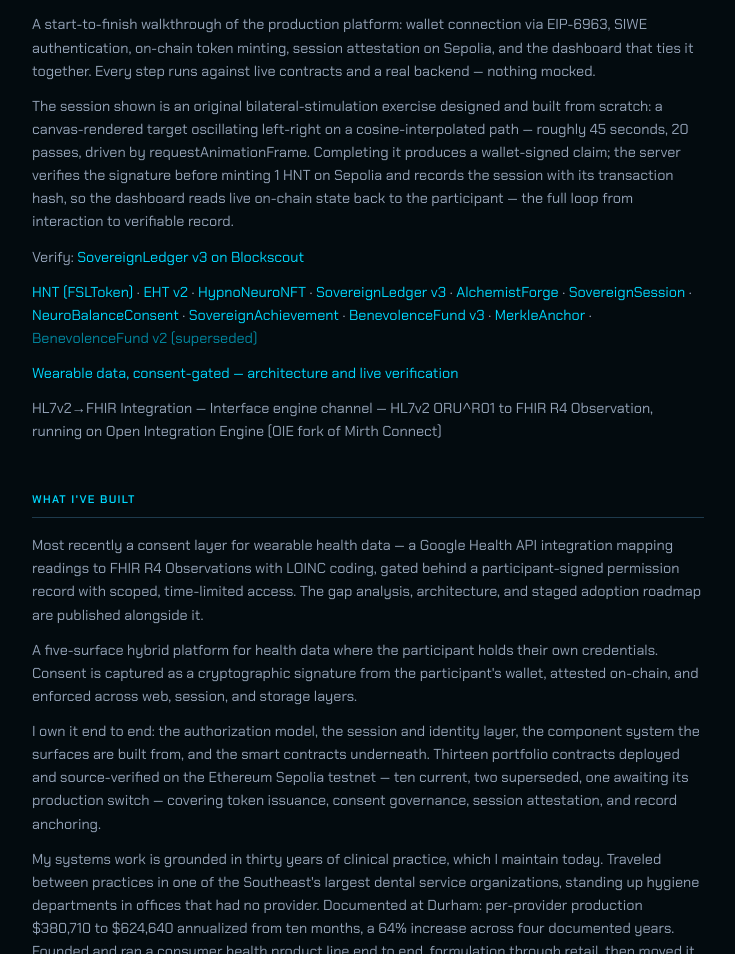
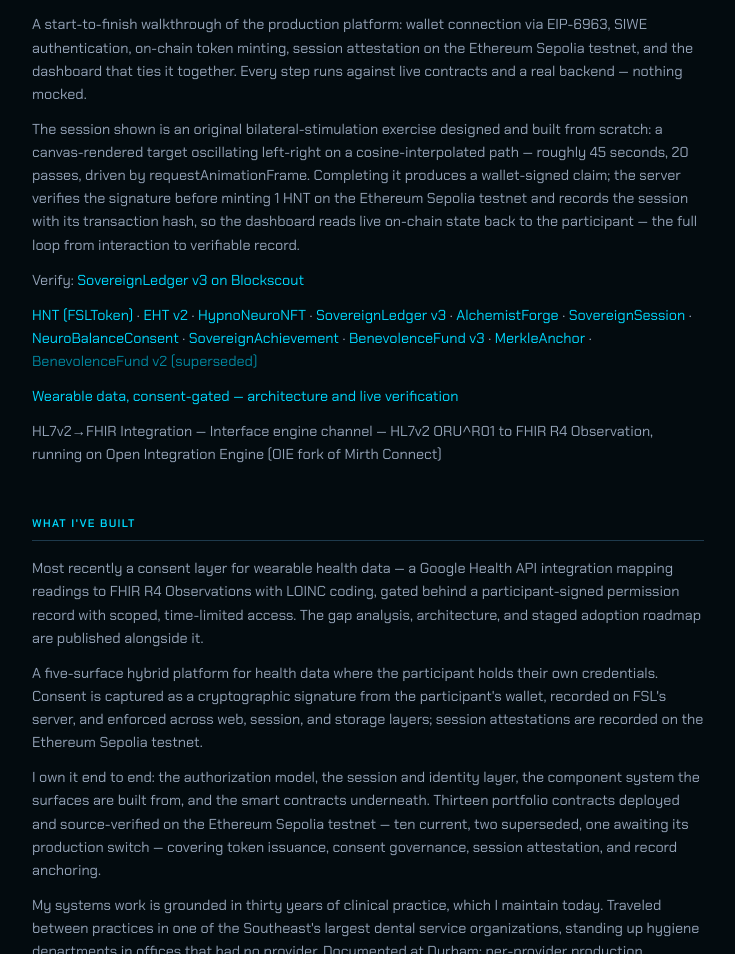
Before and after one commit to mmdavenport/mmdavenport.github.io, a plain HTML site: page index.html in a window 1280 px wide. Shown: the part 622-1576 px from the top of the page, without its empty margins (272-1007 px from the left). Drawn offline with Linux system fonts and the light colour scheme.

Commit message:
fix(resume): CSU Global, Ethereum Sepolia testnet, consent wording; re-render PDF
Education institution is Colorado State University Global (resume.html summary
and education line). Bare "on Sepolia" becomes "on the Ethereum Sepolia
testnet" (index.html). Consent is recorded on FSL's server, not attested
on-chain. resume.pdf re-rendered from resume.html with headless Chrome (one
page), metadata cleared.

```diff
--- a/index.html
+++ b/index.html
@@ -32,7 +32,7 @@
   <p>
     A start-to-finish walkthrough of the production platform: wallet
     connection via EIP-6963, SIWE authentication, on-chain token minting,
-    session attestation on Sepolia, and the dashboard that ties it together.
+    session attestation on the Ethereum Sepolia testnet, and the dashboard that ties it together.
     Every step runs against live contracts and a real backend &mdash; nothing
     mocked.
   </p>
@@ -41,7 +41,7 @@
     built from scratch: a canvas-rendered target oscillating left-right on a
     cosine-interpolated path &mdash; roughly 45 seconds, 20 passes, driven by
     requestAnimationFrame. Completing it produces a wallet-signed claim; the
-    server verifies the signature before minting 1 HNT on Sepolia and records the
+    server verifies the signature before minting 1 HNT on the Ethereum Sepolia testnet and records the
     session with its transaction hash, so the dashboard reads live on-chain state
     back to the participant &mdash; the full loop from interaction to verifiable record.
   </p>
@@ -78,8 +78,9 @@
   <p>
     A five-surface hybrid platform for health data where the participant holds
     their own credentials. Consent is captured as a cryptographic signature
-    from the participant's wallet, attested on-chain, and enforced across
-    web, session, and storage layers.
+    from the participant's wallet, recorded on FSL's server, and enforced across
+    web, session, and storage layers; session attestations are recorded on the
+    Ethereum Sepolia testnet.
   </p>
   <p>
     I own it end to end: the authorization model, the session and identity
```
Also changed, not shown: resume.html (+2 -2 lines), 1 other file.
